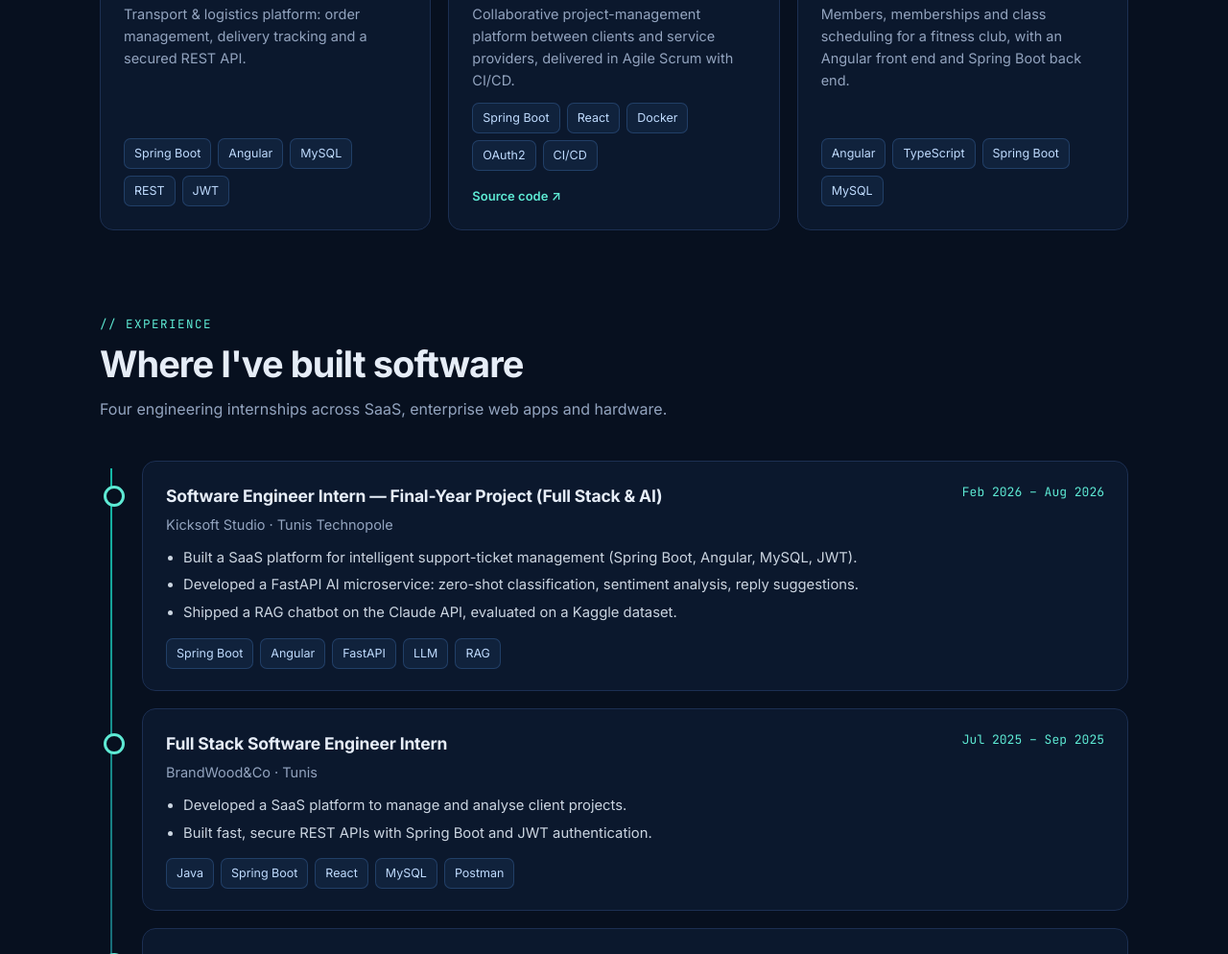
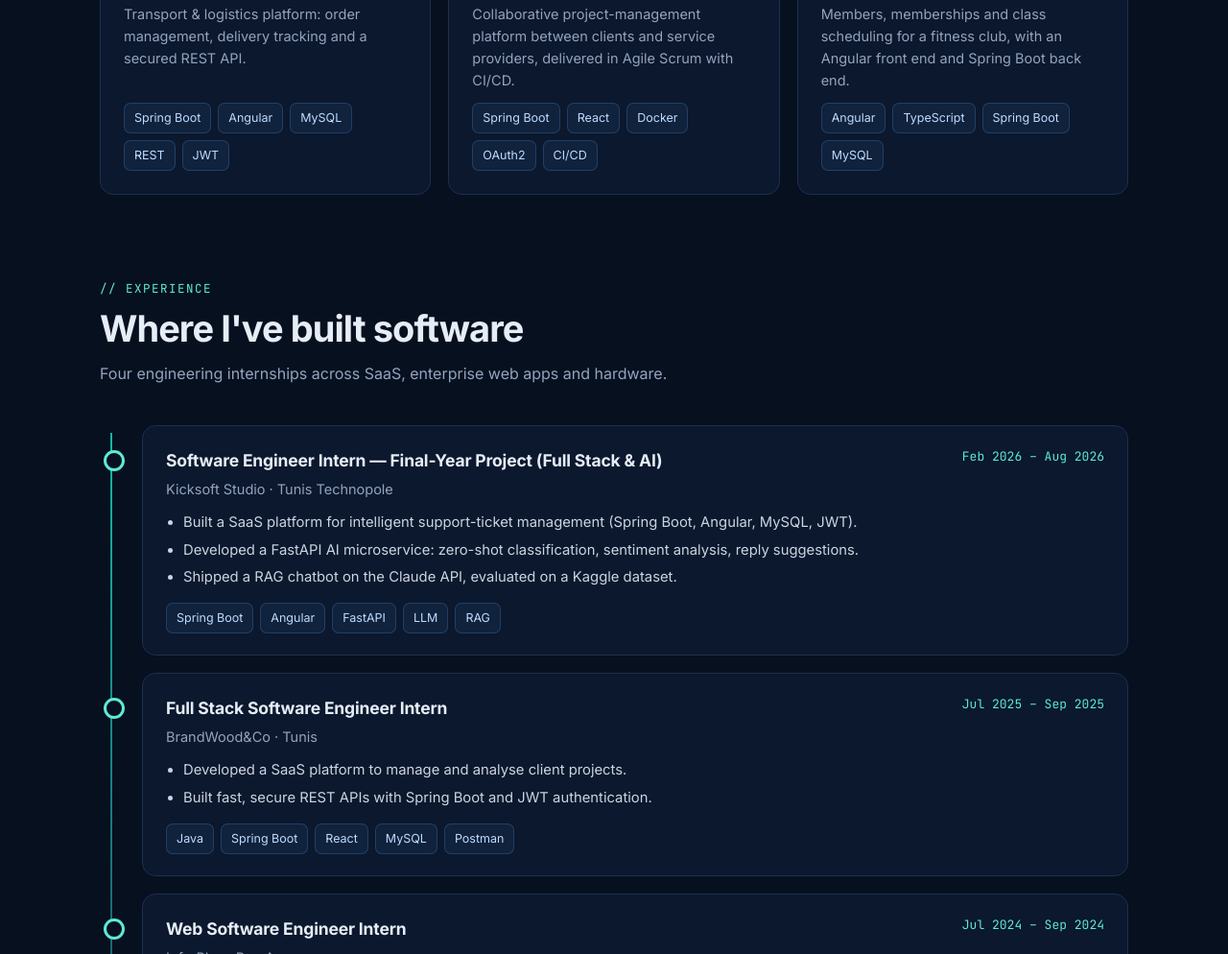
Before and after one commit to oussemaghazouani/oussemaghazouani.github.io, a plain HTML site: page index.html in a window 1280 px wide. Shown: the part 2438-3432 px from the top of the page at 96% size. Drawn offline with Linux system fonts and the light colour scheme.

Commit message:
Add files via upload

```diff
--- a/index.html
+++ b/index.html
@@ -341,7 +341,6 @@ a:focus-visible,button:focus-visible{outline:2px solid var(--teal);outline-offse
         <h3 data-i="p2.h">Client–Provider Project SaaS</h3>
         <p data-i="p2">Collaborative project-management platform between clients and service providers, delivered in Agile Scrum with CI/CD.</p>
         <div class="tags"><span>Spring Boot</span><span>React</span><span>Docker</span><span>OAuth2</span><span>CI/CD</span></div>
-        <a class="code" href="https://github.com/oussemaghazouani/saas-clients-project" target="_blank" rel="noopener" data-i="code">Source code ↗</a>
       </article>
       <article class="pc reveal">
         <div class="top"><span class="ic"><svg viewBox="0 0 24 24" fill="none" stroke="currentColor" stroke-width="2"><path d="M6 7v10M18 7v10M3 10v4M21 10v4M6 12h12"/></svg></span><span class="yr">2023</span></div>
```
